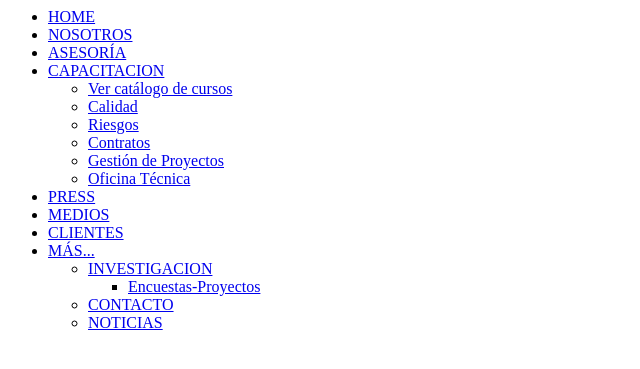
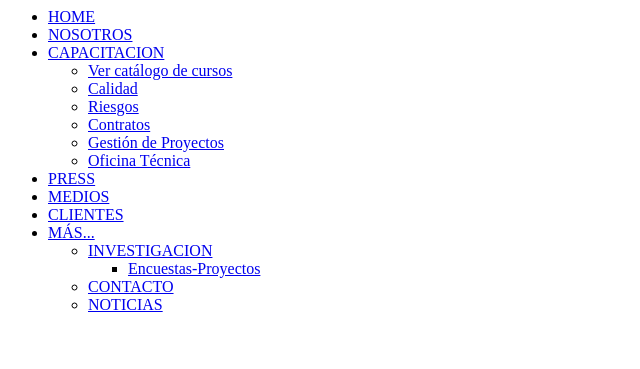
Before and after one commit to Arturordz02/Quality, a PHP site: page /app/Views/partials/navbar.php in a window 1280 px wide. Shown: the top 369 px of the page, without its empty margins (0-640 px from the left). Run offline with PHP 8.4, Linux system fonts and the light colour scheme.

Commit message:
fix(navegacion): retirar seccion publica de asesoria

```diff
--- a/private_app/app/Views/pages/home.php
+++ b/private_app/app/Views/pages/home.php
@@ -677,9 +677,6 @@ body {
 
                     <!-- Botones CTA de Alto Impacto -->
                     <div class="d-flex justify-content-center flex-wrap gap-2 gap-md-3 mb-4 position-relative" style="z-index: 2;">
-                        <a href="/consultoria" class="btn btn-qcs-hero-secondary btn-lg rounded-pill px-4 py-3 shadow">
-                            <i class="fas fa-briefcase me-2 text-warning"></i> ASESORÍA
-                        </a>
                         <a href="/capacitacion" class="btn btn-qcs-hero-primary btn-lg rounded-pill px-4 py-3 shadow-lg">
                             <i class="fas fa-graduation-cap me-2"></i> CAPACITACIÓN
                         </a>
--- a/private_app/app/Views/partials/footer.php
+++ b/private_app/app/Views/partials/footer.php
@@ -46,7 +46,6 @@ $year = $currentYear ?? date('Y');
                 <ul class="footer-links">
                     <li><a href="/"><i class="fa-solid fa-angle-right"></i> Home</a></li>
                     <li><a href="/nosotros"><i class="fa-solid fa-angle-right"></i> Nosotros</a></li>
-                    <li><a href="/consultoria"><i class="fa-solid fa-angle-right"></i> Asesoría</a></li>
                     <li><a href="/capacitacion"><i class="fa-solid fa-angle-right"></i> Capacitación</a></li>
                     <li><a href="/medios"><i class="fa-solid fa-angle-right"></i> Medios y Podcasts</a></li>
                     <li><a href="/clientes"><i class="fa-solid fa-angle-right"></i> Clientes</a></li>
--- a/private_app/app/Views/partials/navbar.php
+++ b/private_app/app/Views/partials/navbar.php
@@ -24,11 +24,6 @@ $activePage = $activePage ?? '';
                 <!-- NOSOTROS -->
                 <li class="nav-item">
                     <a href="/nosotros" class="nav-link<?= $activePage === 'nosotros' ? ' active' : '' ?>">NOSOTROS</a>
-                </li>
-
-                <!-- ASESORÍA -->
-                <li class="nav-item">
-                    <a href="/consultoria" class="nav-link<?= $activePage === 'consultoria' ? ' active' : '' ?>">ASESORÍA</a>
                 </li>
 
                 <!-- CAPACITACION (Desplegable) -->
```
